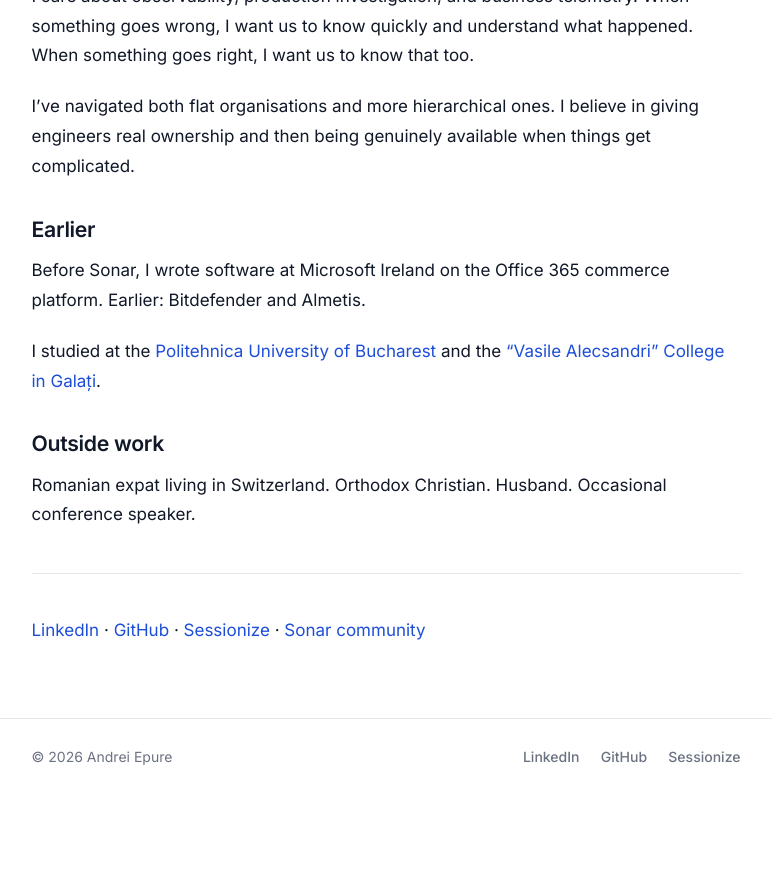
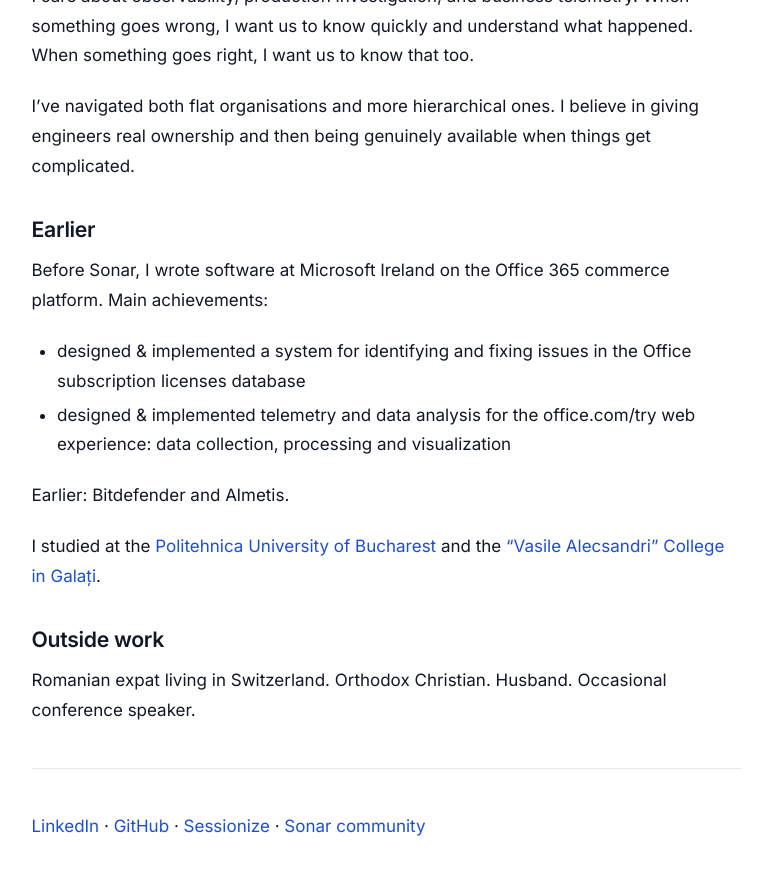
Before and after one commit to andreiepure/andreiepure.github.io, a Jekyll site: the page built from about.md, in a window 1280 px wide and 900 px high, scrolled down 1167 px. Shown: the top 875 px of the window, without its empty margins (254-1026 px from the left). Built offline with Jekyll 4.4.1, drawn with Linux system fonts in a browser that asks for light colours; before the commit the page ends 1962 px from its top, so only the background shows below that.

Commit message:
mention more on Microsoft

```diff
--- a/about.md
+++ b/about.md
@@ -29,7 +29,12 @@ I've navigated both flat organisations and more hierarchical ones. I believe in
 
 ## Earlier
 
-Before Sonar, I wrote software at Microsoft Ireland on the Office 365 commerce platform. Earlier: Bitdefender and Almetis.
+Before Sonar, I wrote software at Microsoft Ireland on the Office 365 commerce platform.
+Main achievements:
+- designed & implemented a system for identifying and fixing issues in the Office subscription licenses database
+- designed & implemented telemetry and data analysis for the office.com/try web experience: data collection, processing and visualization
+
+Earlier: Bitdefender and Almetis.
 
 I studied at the [Politehnica University of Bucharest](https://upb.ro/en/) and the ["Vasile Alecsandri" College in Galați](https://cnva.eu/).
 
```
